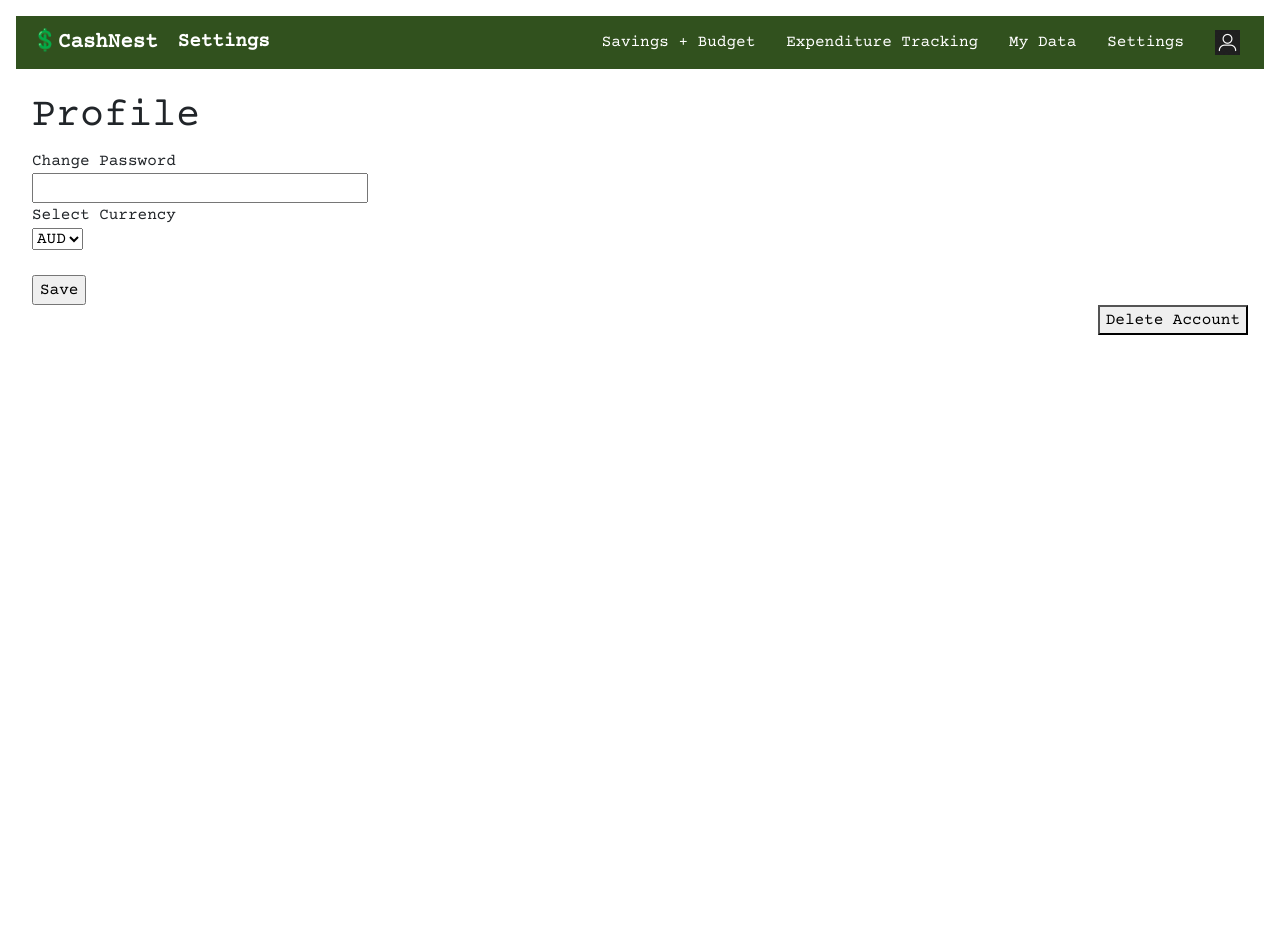
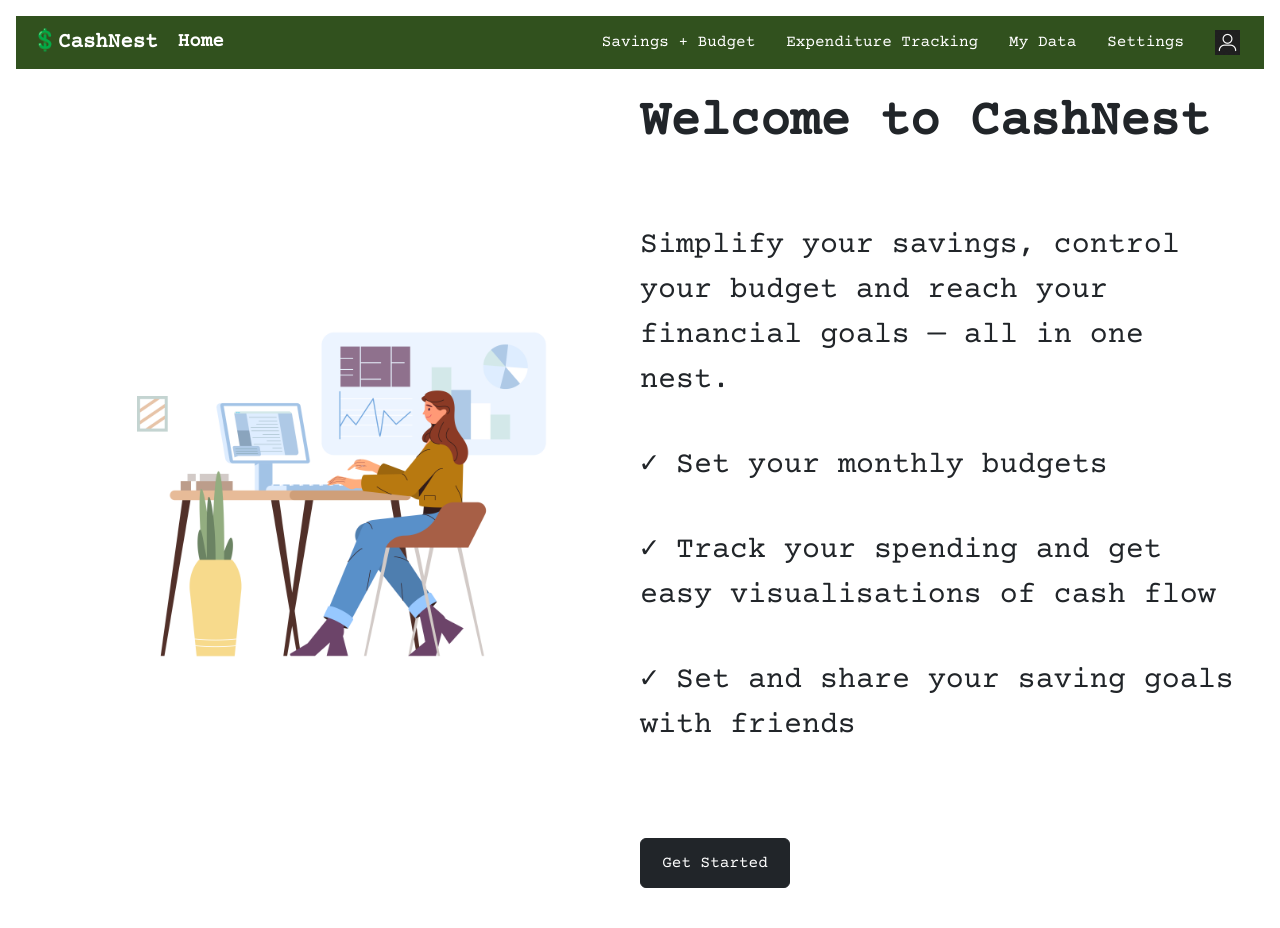
Before and after one commit to torry2/group50, a Flask app: page / in a window 1280 px wide. Before the commit the page ends 335 px from the top, so only its background shows below. Run offline with Flask 3, Linux system fonts and the light colour scheme.

Commit message:
Added home page/landing page

```diff
--- a/app/routes.py
+++ b/app/routes.py
@@ -4,6 +4,10 @@ from flask import render_template
 
 
 @app.route('/')
+
+@app.route('/home')
+def home():
+    return render_template('home.html')
 
 @app.route('/profile')
 def profile():
--- /dev/null
+++ b/app/static/css/home.css
@@ -0,0 +1,32 @@
+.container-fluid {
+    display: flex;
+    align-items: center;
+}
+
+#home-image-container, .content-section {
+    flex: 1;
+}
+
+#home-image {
+    width: 100%;
+    height: auto;
+}
+
+h1 {
+    font-size: 50px;
+    font-weight: bold;
+    margin-bottom: 70px;
+}
+
+p {
+    font-size: 30px;
+}
+
+button {
+    width: 150px;
+    height: 50px;
+}
+
+.button-container {
+    margin-top: 50px;
+}
--- a/app/templates/base.html
+++ b/app/templates/base.html
@@ -2,6 +2,7 @@
 <html lang="en">
 <head>
     <meta charset="UTF-8">
+    <meta name="viewport" content="width=device-width, initial-scale=1">
     <title>{% block title %}CashNest{% endblock %}</title>
 
     <!-- Bootstrap CDN -->
@@ -9,13 +10,15 @@
 
     <link href="https://fonts.googleapis.com/css2?family=Courier+Prime&display=swap" rel="stylesheet">
     <link href="{{ url_for('static', filename='css/main.css') }}" rel="stylesheet">
+
+    {% block css %}{% endblock %}
 </head>
 <body>
 
     <!-- Top Navbar -->
     <nav class="navbar navbar-expand-lg navbar-custom">
         <div class="container-fluid px-3 d-flex align-items-center">
-            <a class="navbar-brand" href="/">💲CashNest</a>
+            <a class="navbar-brand" href="/home">💲CashNest</a>
             <div class="page-title-inline">{% block page_title %}Page Title{% endblock %}</div>
 
             <div class="collapse navbar-collapse justify-content-end">
--- /dev/null
+++ b/app/templates/home.html
@@ -0,0 +1,31 @@
+{% extends 'base.html' %}
+
+{% block title %}Home{% endblock %}
+{% block page_title %}Home{% endblock %}
+
+{% block css %}
+<link href="{{ url_for('static', filename='css/home.css') }}" rel="stylesheet">
+{% endblock %}
+
+{% block content %}
+<div class="container-fluid">
+    <div class="flex-container" id="home-image-container">
+        <img src="{{ url_for('static', filename='home-cashnet.jpg') }}" alt="Homepage Icon" id="home-image">
+    </div>
+
+    <div class="content-section">
+        <h1>Welcome to CashNest</h1>
+        <p>Simplify your savings, control your budget and reach your financial goals &mdash; all in one nest.</p>
+        <br>
+        <p>&check; Set your monthly budgets</p>
+        <br>
+        <p>&check; Track your spending and get easy visualisations of cash flow</p>
+        <br>
+        <p>&check; Set and share your saving goals with friends</p>
+        <br>
+        <div class="button-container">
+            <button type="button" class="btn btn-primary btn-dark" onclick="window.location.href='/data'">Get Started</button>
+        </div>
+    </div>
+</div>
+{% endblock %}
```
Also changed, not shown: app/static/home-cashnet.jpg (added).
